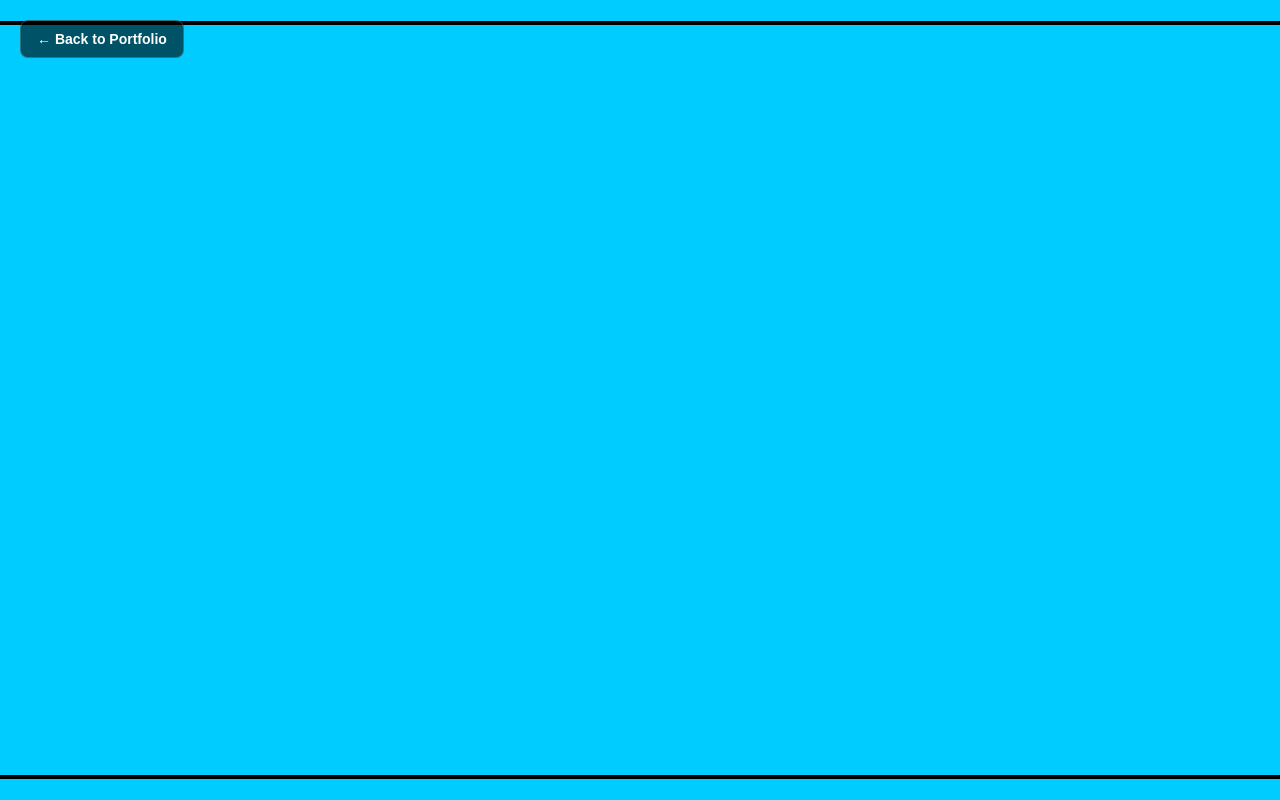
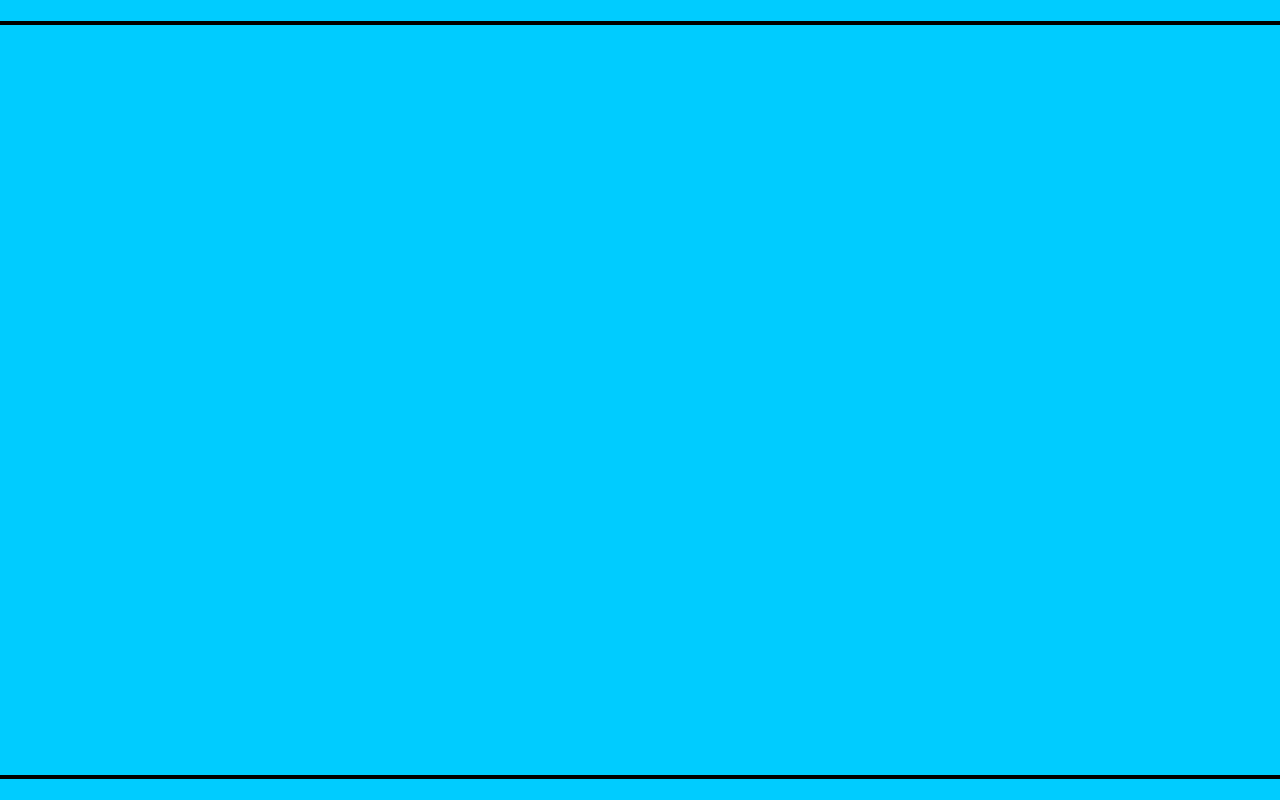
Before and after one commit to koolbrokal12/koolbrokal12.github.io, a plain HTML site: page fsd-projects/runtime/index.html in a window 1280 px wide. Shown: the top 800 px of the page. Drawn offline with nearby package versions, Linux system fonts and the light colour scheme.

Commit message:
Remove all navigation redirects from projects

```diff
--- a/fsd-projects/runtime/index.html
+++ b/fsd-projects/runtime/index.html
@@ -1,5 +1,6 @@
 <!DOCTYPE html>
 <html lang="en">
+
 <head>
   <meta charset="UTF-8" />
   <meta name="viewport" content="width=device-width, initial-scale=1.0" />
@@ -11,35 +12,9 @@
   <script src="scenery.js"></script>
   <script src="student.js"></script>
   <script src="main.js"></script>
-    <style>
-      .nav-bar {
-        position: fixed;
-        top: 20px;
-        left: 20px;
-        z-index: 100;
-      }
+</head>
 
-      .nav-bar a {
-        display: inline-block;
-        padding: 10px 16px;
-        border-radius: 8px;
-        background: rgba(0, 0, 0, 0.6);
-        border: 1px solid rgba(255, 255, 255, 0.2);
-        color: #fff;
-        text-decoration: none;
-        font-weight: 600;
-        font-size: 14px;
-      }
-
-      .nav-bar a:hover {
-        background: rgba(0, 0, 0, 0.8);
-      }
-    </style>
-  </head>
 <body id="body">
-    <div class="nav-bar">
-      <a href="../../portfolio.html">← Back to Portfolio</a>
-    </div>
   <canvas id="gameCanvas" width="1400" height="750"></canvas>
   <img id="player" src="images/halle.png" />
   <img id="projectile" src="images/projectile.png" />
@@ -52,4 +27,5 @@
   <img id="building" src="images/backgrounds/building.png" />
   <img id="lamp" src="images/backgrounds/lamp.png" />
 </body>
+
 </html>
```
Also changed, not shown: fsd-projects/bouncing-box/index.html (+1 -27 lines), fsd-projects/fnaf/index.html (+0 -27 lines), fsd-projects/platformer/index.html (+2 -27 lines), portfolio.html (+0 -28 lines). Lines whose indentation alone changed are shown as unchanged.
